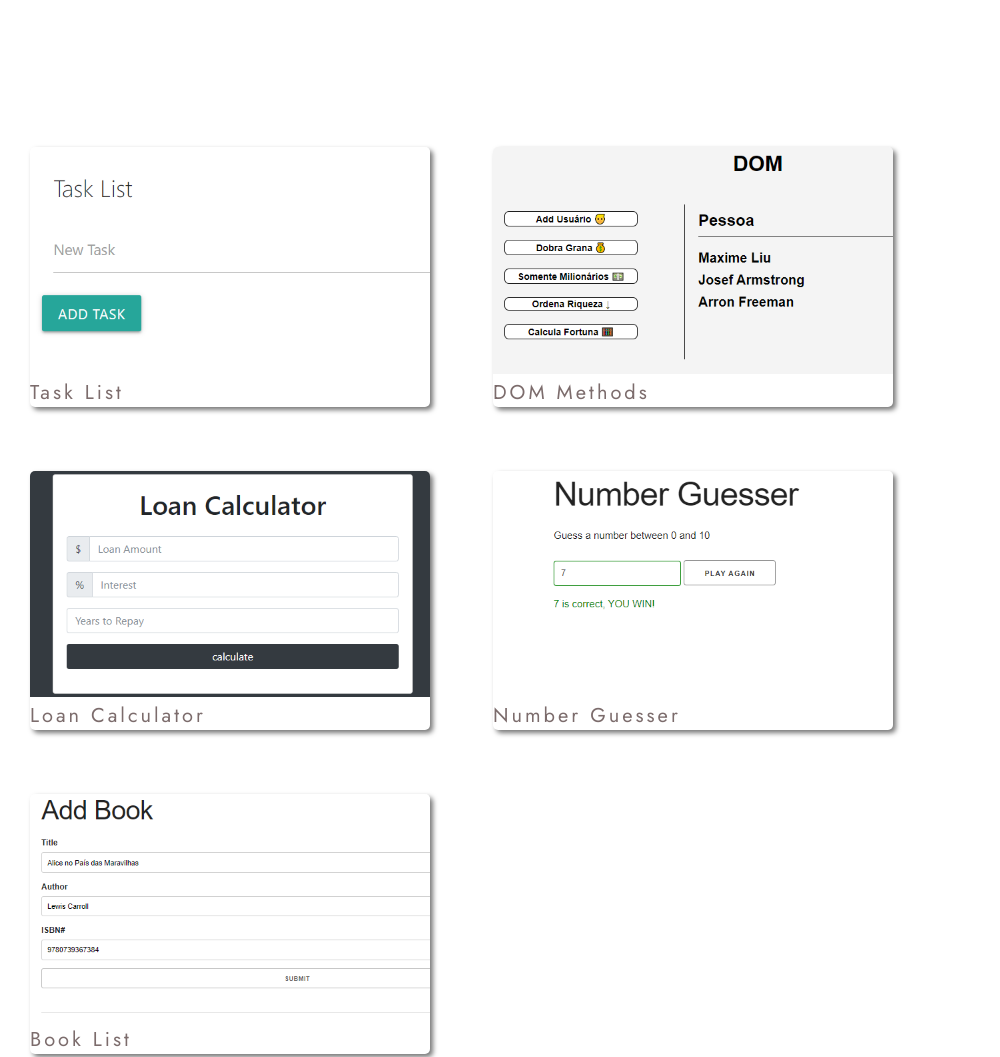
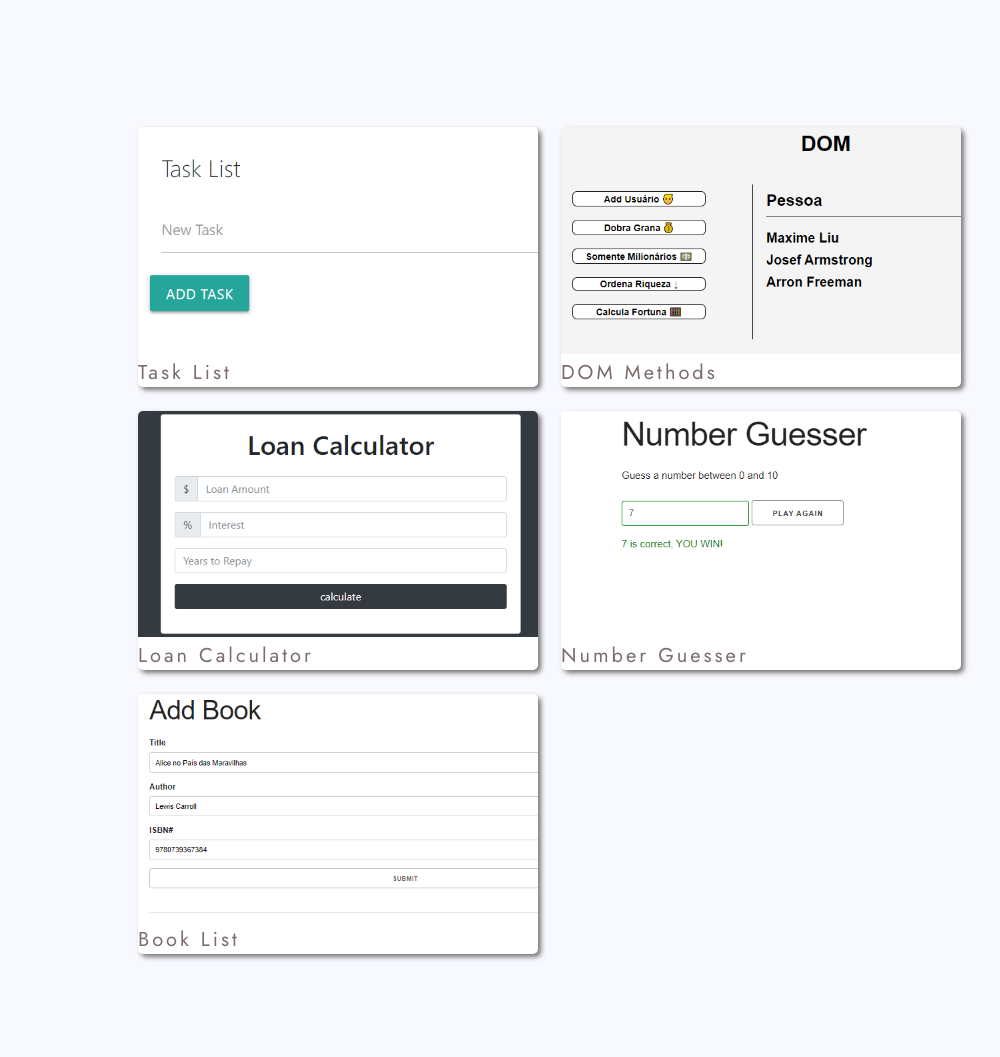
Before and after one commit to videfernandes/videfernandes.github.io, a plain HTML site: page index.html in a window 1280 px wide. Shown: the part 2055-3112 px from the top of the page, without its empty margins (0-1000 px from the left). Drawn offline with Linux system fonts and the light colour scheme.

Commit message:
ajustes cor projects

```diff
--- a/style.css
+++ b/style.css
@@ -228,15 +228,20 @@ html {
 /* Section 3 */
 
 .section-3 {
-  width: 90%;
+  width: 100%;
   height: 100%;
   padding: 10rem 0;
-  background-color: #fff;
+  background-color: #f8f8ff;
   display: flex;
   flex-direction: column;
   align-items: center;
 }
 
+.projects-list {
+  width: 80%;
+  flex-wrap: wrap;
+  margin: auto;
+}
 .section-3-heading {
   font-size: 5rem;
   color: #333;
@@ -249,15 +254,15 @@ html {
 
 .projects-wrapper {
   width: 80%;
-  flex-wrap: initial;
+  flex-wrap: wrap;
 }
 
 .project-item {
+  flex-direction: row;
   display: inline-block;
-  flex-direction: row;
   justify-content: center;
   align-items: center;
-  margin: 3rem;
+  margin: 1rem;
   background-color: #fff;
   border-radius: 5px;
   box-shadow: 0.3rem 0.3rem 0.5rem #777;
```
Also changed, not shown: index.html (+0 -52 lines).
